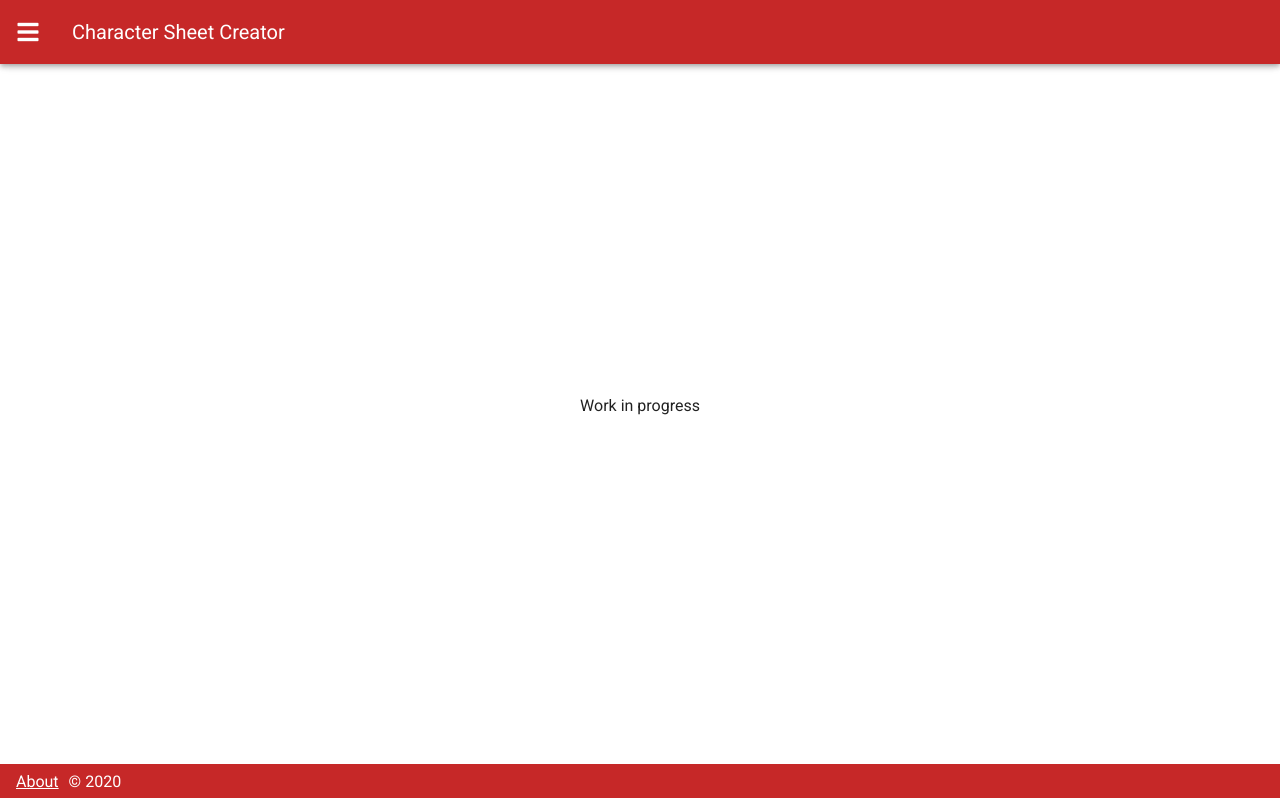
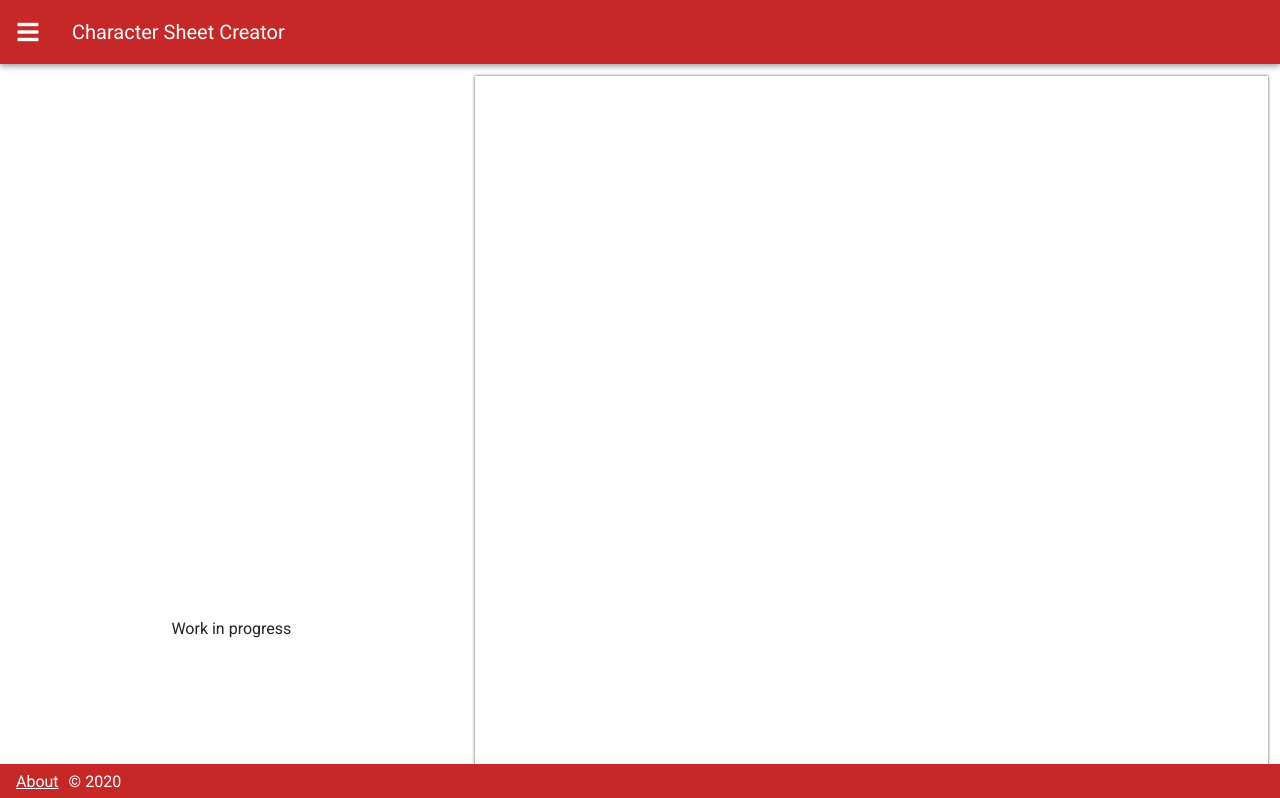
Before and after one commit to lubo-dev/character-sheet-creator, a Vue app: page / in a window 1280 px wide. Shown: the top 798 px of the page. Built offline with nearby package versions, Linux system fonts and the light colour scheme.

Commit message:
Adds basic A4 page

```diff
--- a/src/components/Document.vue
+++ b/src/components/Document.vue
@@ -11,7 +11,18 @@
         <v-col class="text-center">
           <p>Work in progress</p>
         </v-col>
+        <v-col >
+          <div class="page" />
+        </v-col>
       </v-row>
     </v-container>
   </v-content>
 </template>
+
+<style lang="scss" scoped>
+  .page {
+    box-shadow: 0 0 3px #555555;
+    width: 595pt;
+    height: 842pt;
+  }
+</style>
```
